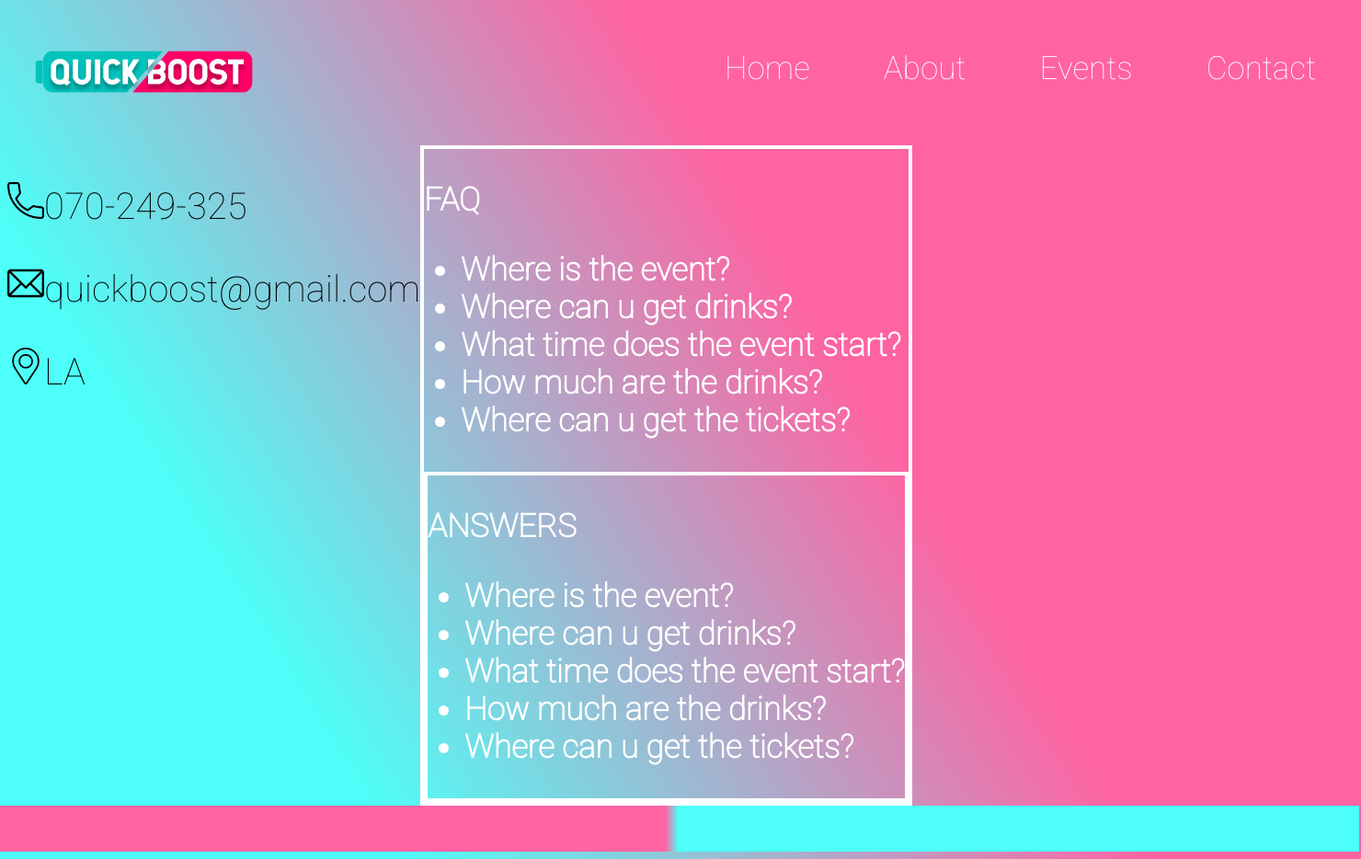
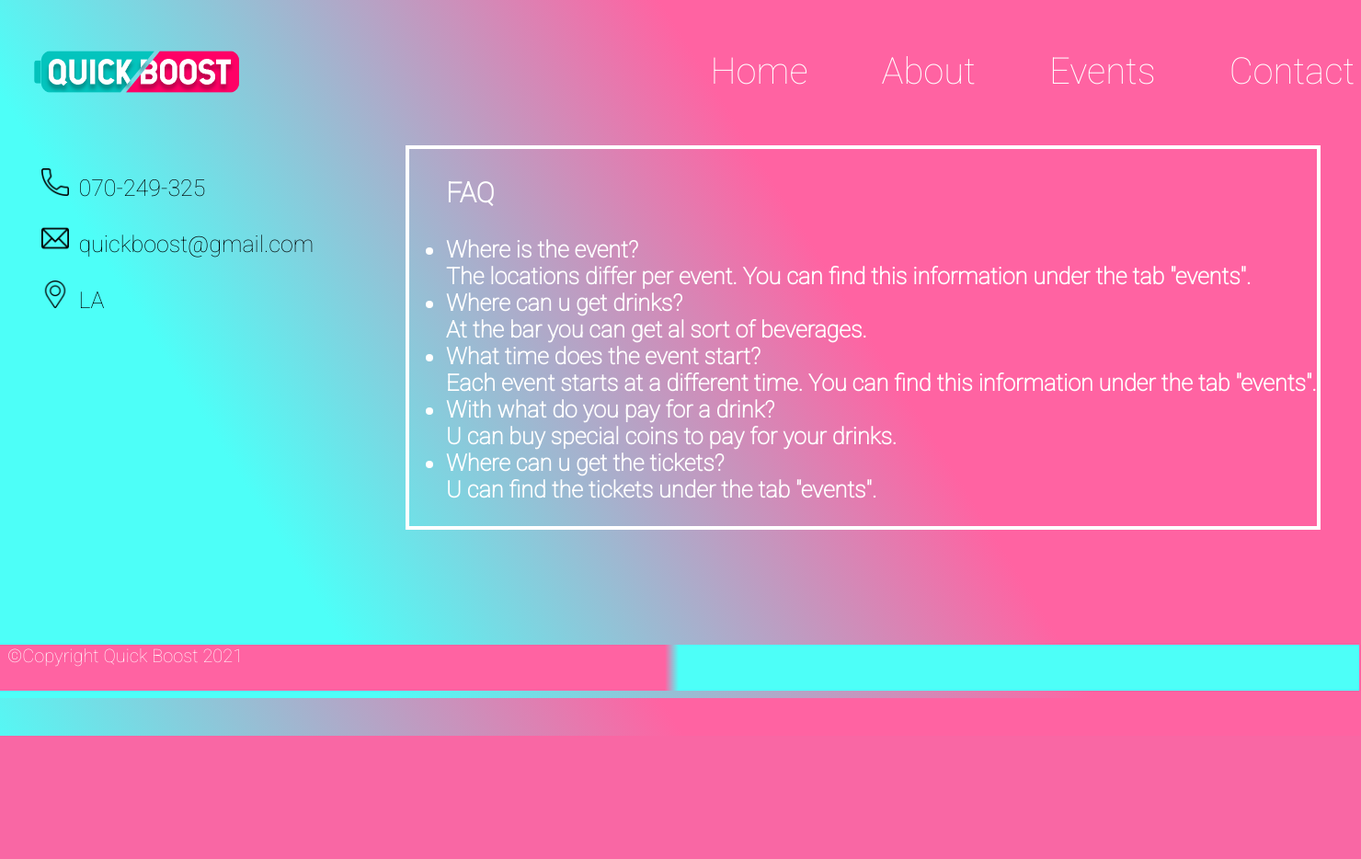
Before and after one commit to lo0e-swd4/ALA3-2-quick-boost, a PHP site: page /contact.php in a window 1480 px wide. Shown: the whole page at 92% size. After the commit the page ends 800 px from the top, so only its background shows below. Run offline with PHP 8.4, Linux system fonts and the light colour scheme.

Commit message:
box 1 en 2 verplaatst

```diff
--- a/contact.php
+++ b/contact.php
@@ -44,28 +44,17 @@
         </section>
 
 
-
-
         <section id="container2">
             <p>FAQ</p>
             <ul>
-                <li>Where is the event?</li>
-                <li>Where can u get drinks?</li>
-                <li>What time does the event start?</li>
-                <li>How much are the drinks?</li>
-                <li>Where can u get the tickets?</li>
+                <li>Where is the event?<br>The locations differ per event. You can find this information under the tab "events".</li>
+                <li>Where can u get drinks?<br>At the bar you can get al sort of beverages.</li>
+                <li>What time does the event start?<br>Each event starts at a different time. You can find this information under the tab "events".</li>
+                <li>With what do you pay for a drink?<br>U can buy special coins to pay for your drinks.</li>
+                <li>Where can u get the tickets?<br>U can find the tickets under the tab "events".</li>
             </ul>
 
-        <section id="container3">
-            <p>ANSWERS</p>
-            <ul>
-                <li>Where is the event?</li>
-                <li>Where can u get drinks?</li>
-                <li>What time does the event start?</li>
-                <li>How much are the drinks?</li>
-                <li>Where can u get the tickets?</li>
-            </ul>
-        </section>
+        <section>
 
     </main>
 
--- a/css/contact.css
+++ b/css/contact.css
@@ -3,9 +3,7 @@
 }
 
 Body{
-
     background: linear-gradient(58deg, rgba(77,255,248,1) 21%, rgba(255,99,162,1) 61%);
-
     width: 99%;
 }
 
@@ -19,17 +17,12 @@ Body{
 .footer{
     height: 50px;
     color: white;
-
     background: linear-gradient(90deg, rgba(255,99,162,1) 49%, rgba(77,255,248,1) 50%);
     width: 101%;
-
     margin-left: -10px;
 }
 
 .footer-text{
-    display: none;
-    position: absolute;
-    top: 10px;
     margin-left: 10px;
     font-size: 20px;
     margin-top: 20px;
@@ -43,25 +36,22 @@ header  {
 #menu{
     list-style: none;
     display: flex;
-   padding-left: 400px;
-   padding-top: 30px;
+    padding-left: 400px;
+    padding-top: 30px;
 }
 
 #icon1{
-    width: 40px;
+    width: 30px;
 }
 
-#container1 p{
-    font-size: 40px;
 
-}
 
 
 .hoofdnav {
     padding-left: 80px;
     text-decoration: none;
     list-style: none;
-    font-size: 35px;
+    font-size: 40px;
     color: white;
 }
 
@@ -73,30 +63,32 @@ a:hover{
 
 main {
     display: flex;
+    justify-content: center;
 }
 
 #container1{
     margin: 0;
     padding: 0;
+    margin-right: 50px;
+    font-size: 25px;
 }
 
+#container1 img{
+    padding-right: 10px;
+}
 
 #container2{
     margin: 0;
     padding: 0;
     border: 4px solid white;
     color: white;
-   font-size: 35px;
-   font-weight: bolder;
-
+    font-size: 25px;
+    font-weight: bolder;
+    margin-left: 50px;
+    margin-bottom: 105px;
 }
 
-#container3{
-    margin: 0;
-    padding: 0;
-    border: 4px solid white;
-    color: white;
-   font-size: 35px;
-   font-weight: bolder;
-
+#container2 p{
+    font-size: 30px;
+    padding-left: 40px;
 }
```
